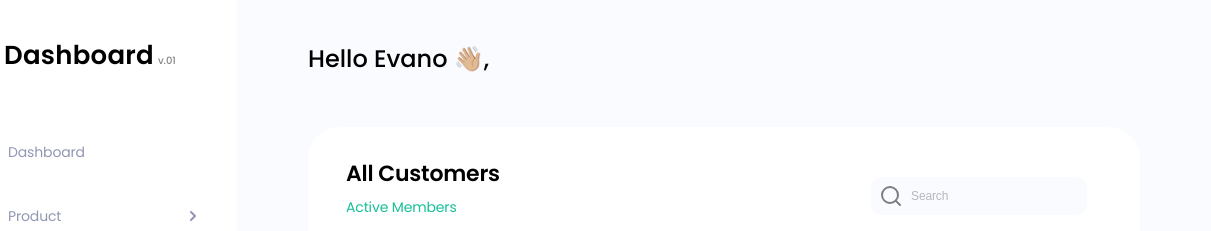
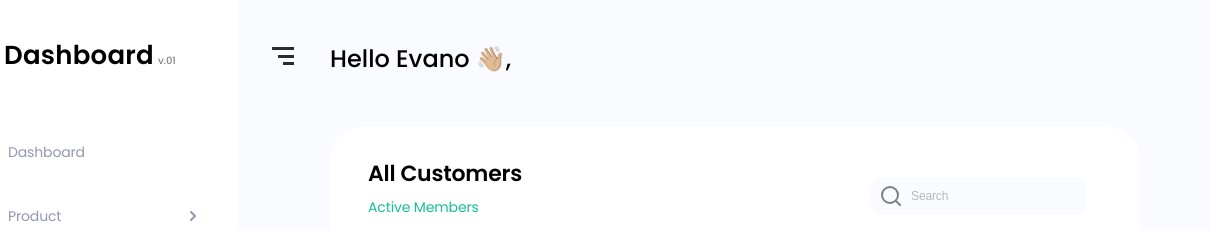
Before and after one commit to olena-diachenko/crm-dashboard-customers, a website: page index.pug in a window 1280 px wide. Shown: the top 231 px of the page, 69-1280 px from the left. Drawn offline with nearby package versions, Linux system fonts and the light colour scheme; files that its build step writes are made by us from their sources; files whose address does not match are found by name.

Commit message:
added burger button

```diff
--- a/index.pug
+++ b/index.pug
@@ -36,6 +36,8 @@ html(lang="en")
                     div.sidebar__user-info
                         p.sidebar__user-name Evano
                         p.sidebar__user-position Project Manager
+            button.burger(id="header__burger")
+                span.burger__inner
             div.customers
                     h2.customers__heading Hello Evano 👋🏼,
                     .customers__list-wrap
```
Also changed, not shown: dist/scss/common/colors.scss, dist/scss/common/common.scss.
